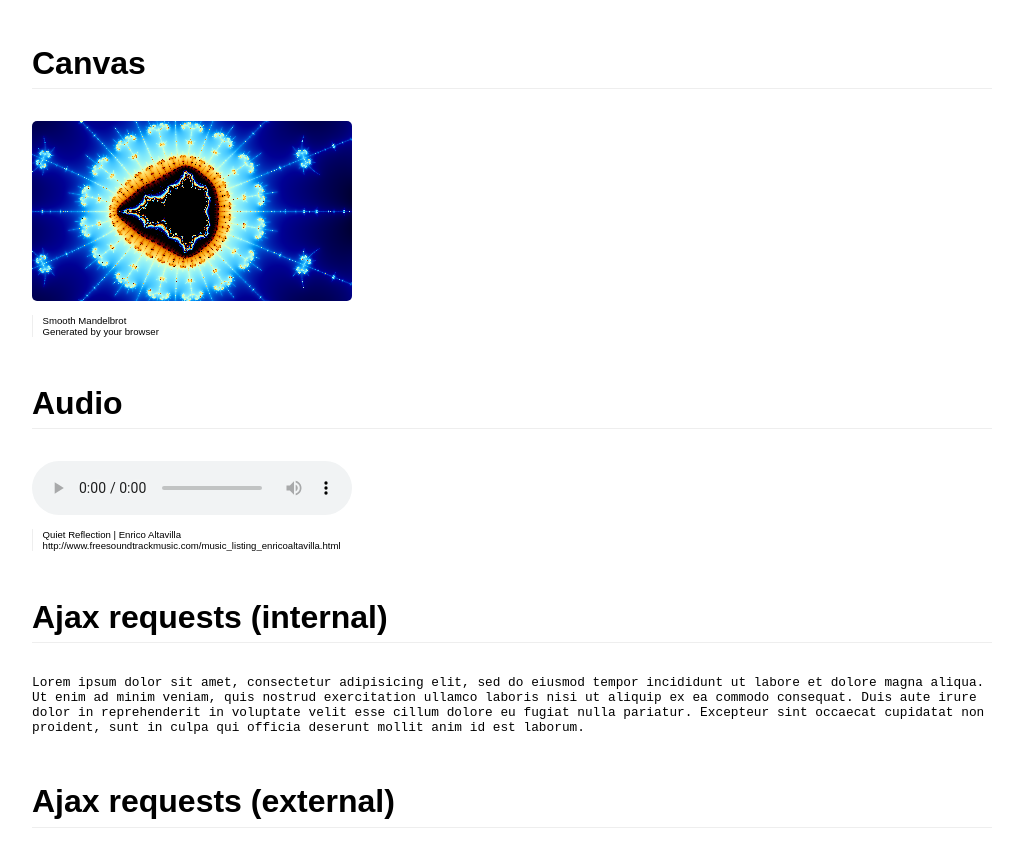
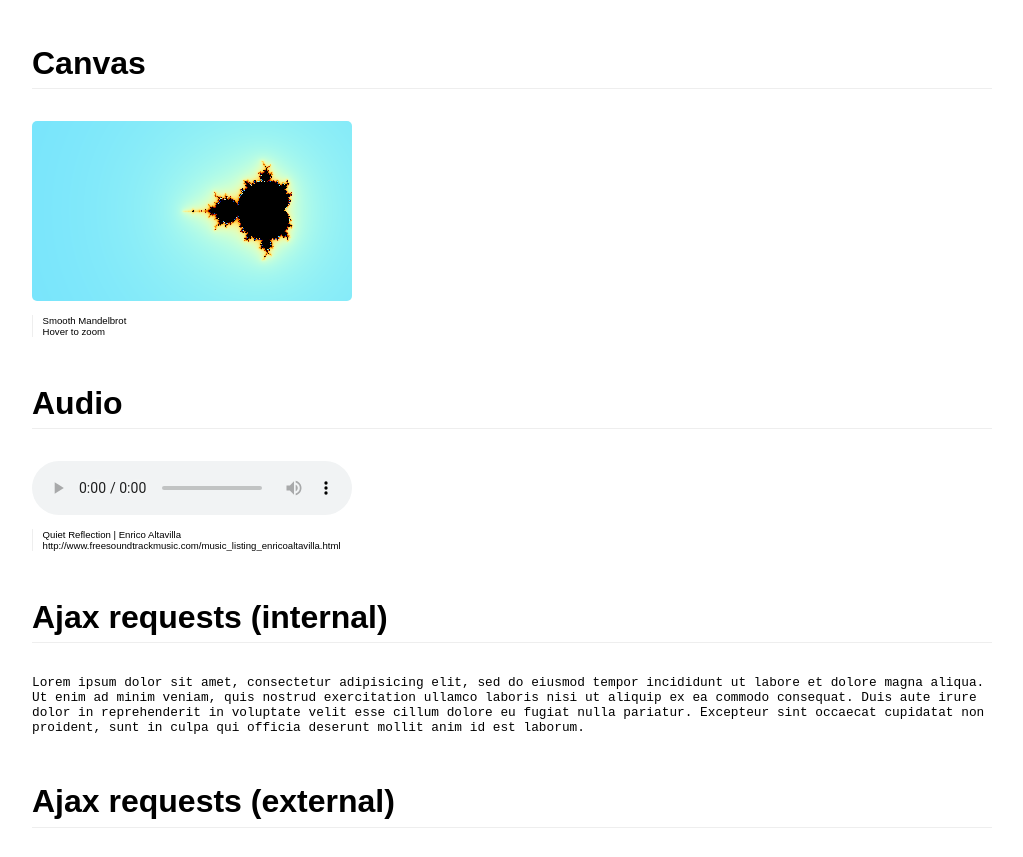
Before and after one commit to deepbluesea/HTML5-Packer, a website: page demo/index.html in a window 1280 px wide. Shown: the part 1295-2152 px from the top of the page, without its empty margins (128-1151 px from the left). Drawn offline with Linux system fonts and the light colour scheme; no server answers.

Commit message:
Updated the canvas example

```diff
--- a/demo/index.html
+++ b/demo/index.html
@@ -78,7 +78,7 @@
 
 				<div class="info">
 					Smooth Mandelbrot<br>
-					Generated by your browser
+					Hover to zoom
 				</div>
 			</div>
 		</section>
--- a/demo/js/canvas.js
+++ b/demo/js/canvas.js
@@ -1,27 +1,41 @@
 ;(function(window, undefined) {
 
-	var ctx = document.querySelector("canvas").getContext("2d");
+	var ctx = document.querySelector("canvas").getContext("2d"),
 
-	var W = 320;
-	var H = 180;
+	    W = 320,
+	    H = 180,
 
-	var imageData = ctx.createImageData(W,H),
+	    imageData = ctx.createImageData(W,H),
 
 	    d = imageData.data,
-	    N = 600,
-	    CX = -1.7451606879398844,
-	    CY = -9.383515877032168e-12,
-	    CZ = 2.9802322387695312e-8,
+	    N = 300,
+	    a = 0,
 
-	    r,i,t,n,_x,_y;
+	    CX = -1.77810334274064037110522326038852639499207961414628307584575173232969154440,
+	    CY = 0.00767394242121339392672671947893471774958985018535019684946671264012302378,
+	    CZ = 8,
+
+	    interval;
+
+	function render() {
+
+		var r,i,t,n,_x,_y,__x,__y;
+
+		a += 0.01;
+		CZ *= 0.9;
 
 		for(var y = 0; y < H; y++) {
 
 			_y = (y/H-0.5)*CZ*H/W+CY;
+			__y = _y;
 
 			for(var x = 0; x < W; x++) {
 
 				_x = (x/W-0.5)*CZ+CX;
+				__x = _x;
+
+				_x = CX + (__x-CX)*Math.cos(a) - (__y-CY)*Math.sin(a);
+				_y = CY + (__x-CX)*Math.sin(a) + (__y-CY)*Math.cos(a);
 
 				r=i=t=0;n=N;
 
@@ -30,7 +44,7 @@
 					i = 2*t*i+_y;t=r;
 				}
 
-			n=n>0?(N-n-Math.log(Math.log(r*r+i*i)/Math.log(2))/Math.log(2))*0.05:0;
+				n=n>0?(N-n-Math.log(Math.log(r*r+i*i)/Math.log(2))/Math.log(2))*0.1:0;
 				i = (y*W+x)*4;
 
 				d[i++] = n&&Math.sin(n+120)*255;
@@ -42,4 +56,12 @@
 
 		ctx.putImageData(imageData,0,0);
 
+		if (CZ <= 1e-10) { CZ = 4; }
+	}
+
+	ctx.canvas.onmouseover = function() { interval = window.setInterval(render, 1000 / 60); };
+	ctx.canvas.onmouseout  = function() { window.clearInterval(interval); };
+
+	render();
+
 }(window));
```
Lines whose indentation alone changed are shown as unchanged.
